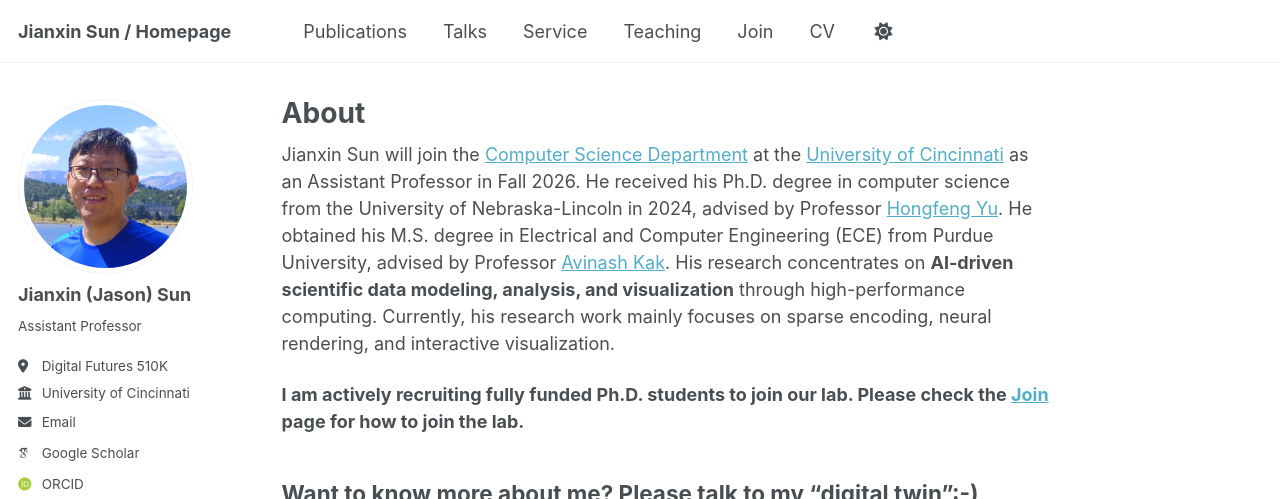
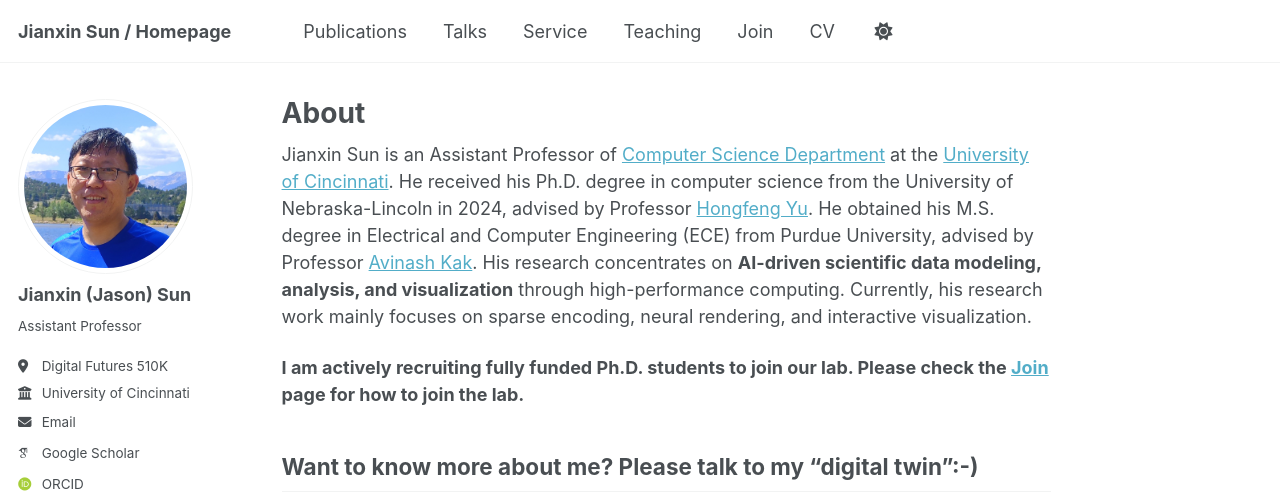
Before and after one commit to sunjianxin/sunjianxin.github.io, a Jekyll site: the page built from _pages/about.md, in a window 1280 px wide and 900 px high, cut to the strip 0-499 px from the top of the window. Built offline with Jekyll 4.4.1, drawn with Linux system fonts in a browser that asks for light colours; some web fonts are replaced.

Commit message:
Update about.md

```diff
--- a/_pages/about.md
+++ b/_pages/about.md
@@ -7,7 +7,7 @@ redirect_from:
   - /about.html
 ---
 
-Jianxin Sun will join the [Computer Science Department](https://www.ceas.uc.edu/academics/departments/computer-science.html) at the [University of Cincinnati](https://www.uc.edu/) as an Assistant Professor in Fall 2026. He received his Ph.D. degree in computer science from the University of Nebraska-Lincoln in 2024, advised by Professor [Hongfeng Yu](https://cse.unl.edu/~yu/). He obtained his M.S. degree in Electrical and Computer Engineering (ECE) from Purdue University, advised by Professor [Avinash Kak](https://engineering.purdue.edu/kak/). His research concentrates on **AI-driven scientific data modeling, analysis, and visualization** through high-performance computing. Currently, his research work mainly focuses on sparse encoding, neural rendering, and interactive visualization.
+Jianxin Sun is an Assistant Professor of [Computer Science Department](https://www.ceas.uc.edu/academics/departments/computer-science.html) at the [University of Cincinnati](https://www.uc.edu/). He received his Ph.D. degree in computer science from the University of Nebraska-Lincoln in 2024, advised by Professor [Hongfeng Yu](https://cse.unl.edu/~yu/). He obtained his M.S. degree in Electrical and Computer Engineering (ECE) from Purdue University, advised by Professor [Avinash Kak](https://engineering.purdue.edu/kak/). His research concentrates on **AI-driven scientific data modeling, analysis, and visualization** through high-performance computing. Currently, his research work mainly focuses on sparse encoding, neural rendering, and interactive visualization.
 
 **I am actively recruiting fully funded Ph.D. students to join our lab. Please check the [Join](https://sunjianxin.github.io/join/) page for how to join the lab.**
 
```
